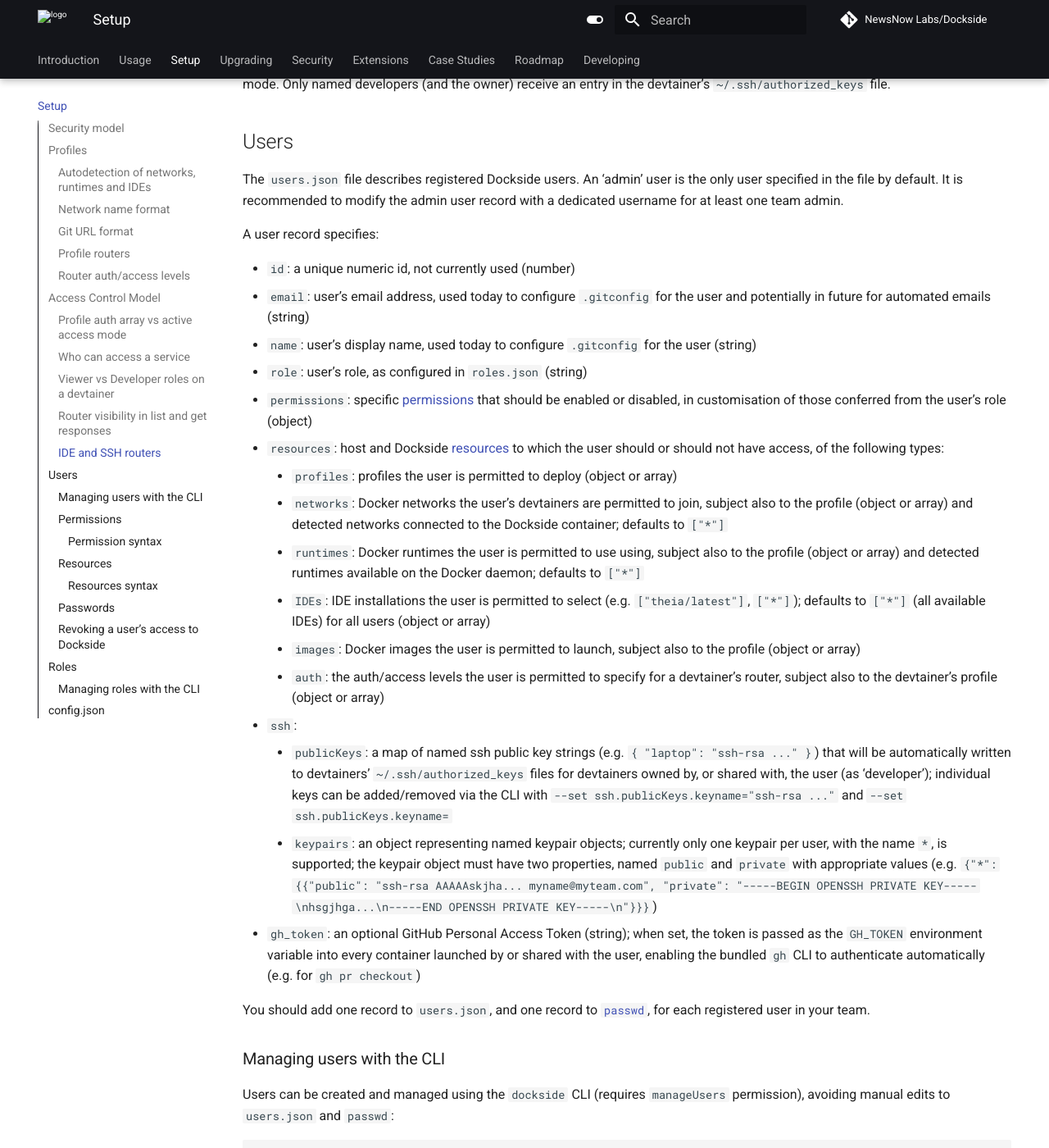
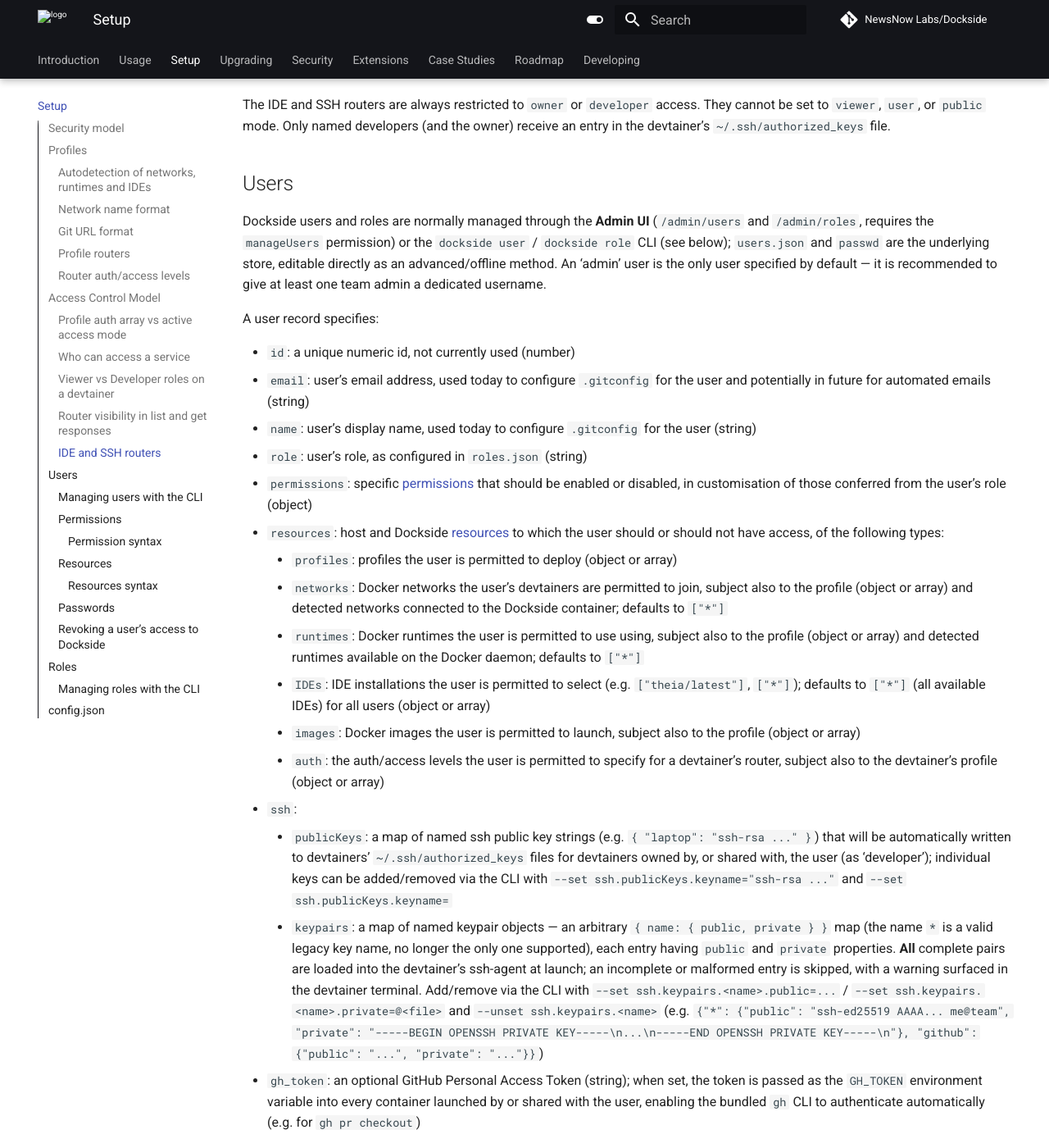
Before and after one commit to newsnowlabs/dockside, an MkDocs documentation site: the page built from docs/setup.md, in a window 1280 px wide and 1400 px high, scrolled down 6327 px. Shown: the whole window at 82% size. Built offline with MkDocs 1.6.1 and Material for MkDocs 9.7.7, drawn with Linux system fonts in a browser that asks for light colours; comment, search, counter and statistics services are not loaded; some of the changed text lies outside the part shown.

Commit message:
docs/setup: admin UI/CLI as primary management path, full keypair map, manage perms
Release-readiness Section A findings on setup.md:
- A1: add the manageUsers / manageProfiles permissions to the generic-permissions
  list, with their UI/CLI scopes and a note that the self-demotion, self-deletion,
  and in-use-role lock-out guards still apply to a holder.
- A2: the SSH keypairs field is no longer "only `*` supported" — document the
  arbitrary {name: {public, private}} map, that all complete pairs are loaded at
  launch, and that incomplete entries are skipped with a terminal warning.
- A3: present the Admin UI (/admin/{users,roles,profiles}) and the dockside
  user/role/profile CLI as the normal management path, with direct file editing
  as the advanced/offline fallback (auto-reloaded).

Co-Authored-By: Claude Opus 4.8 (1M context) <noreply@anthropic.com>

```diff
--- a/docs/setup.md
+++ b/docs/setup.md
@@ -48,7 +48,7 @@ A profile allows the specification of the available user choices for the followi
 
 A profile also allow the specification of Dockside _routers_, which dictate how external HTTP(S) requests are mapped to internal HTTP(S) requests to devtainer services launched from the profile, and what access level(s) a user (who may or may not be a Dockside user) must have in order to access the service.
 
-For insight into the profile object structure, examine the example profiles provided withing `config/profiles/`. To modify the available profiles, simply modify or add to the `.json` files within `config/profiles/`.
+For insight into the profile object structure, examine the example profiles provided within `config/profiles/`. Profiles are normally managed through the **Admin UI** (`/admin/profiles`, requires the `manageProfiles` permission) or the `dockside profile` CLI commands (`list`/`get`/`create`/`edit`/`remove`/`rename`); you can also modify or add `.json` files within `config/profiles/` directly as an advanced/offline method (Dockside auto-reloads them).
 
 The currently-supported root properties within a profile are:
 
@@ -173,7 +173,7 @@ The IDE and SSH routers are always restricted to `owner` or `developer` access.
 
 ## Users
 
-The `users.json` file describes registered Dockside users. An 'admin' user is the only user specified in the file by default. It is recommended to modify the admin user record with a dedicated username for at least one team admin.
+Dockside users and roles are normally managed through the **Admin UI** (`/admin/users` and `/admin/roles`, requires the `manageUsers` permission) or the `dockside user` / `dockside role` CLI (see below); `users.json` and `passwd` are the underlying store, editable directly as an advanced/offline method. An 'admin' user is the only user specified by default — it is recommended to give at least one team admin a dedicated username.
 
 A user record specifies:
 
@@ -191,10 +191,10 @@ A user record specifies:
     - `auth`: the auth/access levels the user is permitted to specify for a devtainer's router, subject also to the devtainer's profile (object or array)
 - `ssh`:
     - `publicKeys`: a map of named ssh public key strings (e.g. `{ "laptop": "ssh-rsa ..." }`) that will be automatically written to devtainers' `~/.ssh/authorized_keys` files for devtainers owned by, or shared with, the user (as 'developer'); individual keys can be added/removed via the CLI with `--set ssh.publicKeys.keyname="ssh-rsa ..."` and `--set ssh.publicKeys.keyname=`
-    - `keypairs`: an object representing named keypair objects; currently only one keypair per user, with the name `*`, is supported; the keypair object must have two properties, named `public` and `private` with appropriate values (e.g. `{"*": {{"public": "ssh-rsa AAAAAskjha... myname@myteam.com", "private": "-----BEGIN OPENSSH PRIVATE KEY-----\nhsgjhga...\n-----END OPENSSH PRIVATE KEY-----\n"}}}`)
+    - `keypairs`: a map of named keypair objects — an arbitrary `{ name: { public, private } }` map (the name `*` is a valid legacy key name, no longer the only one supported), each entry having `public` and `private` properties. **All** complete pairs are loaded into the devtainer's ssh-agent at launch; an incomplete or malformed entry is skipped, with a warning surfaced in the devtainer terminal. Add/remove via the CLI with `--set ssh.keypairs.<name>.public=...` / `--set ssh.keypairs.<name>.private=@<file>` and `--unset ssh.keypairs.<name>` (e.g. `{"*": {"public": "ssh-ed25519 AAAA... me@team", "private": "-----BEGIN OPENSSH PRIVATE KEY-----\n...\n-----END OPENSSH PRIVATE KEY-----\n"}, "github": {"public": "...", "private": "..."}}`)
 - `gh_token`: an optional GitHub Personal Access Token (string); when set, the token is passed as the `GH_TOKEN` environment variable into every container launched by or shared with the user, enabling the bundled `gh` CLI to authenticate automatically (e.g. for `gh pr checkout`)
 
-You should add one record to `users.json`, and one record to [`passwd`](#passwords), for each registered user in your team.
+Each team member needs a user record and a password. Create them through the Admin UI or `dockside user create` (which writes both); editing `users.json` and [`passwd`](#passwords) directly is the advanced/offline alternative.
 
 ### Managing users with the CLI
 
@@ -236,6 +236,8 @@ Generic permissions are:
 - `viewAllPrivateContainers`: permission to view all devtainers including private devtainers
 - `developContainers`: permission to develop devtainers that one owns or is a named developer on
 - `developAllContainers`: permission to develop all devtainers irrespective of ownership or named developers
+- `manageUsers`: permission to administer users and roles — the `/admin/users` and `/admin/roles` UI and the `dockside user` / `dockside role` CLI. The server enforces lock-out guards even for a holder: you cannot drop your own `manageUsers` (whether via your user record or your own role), delete your own account, or remove a role that is still in use.
+- `manageProfiles`: permission to administer launch profiles — the `/admin/profiles` UI and the `dockside profile` CLI
 
 Devtainer permissions are:
 
```
